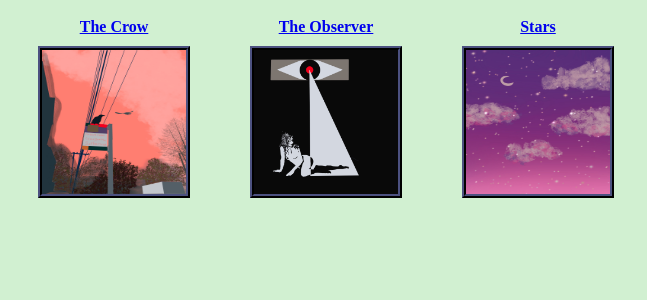
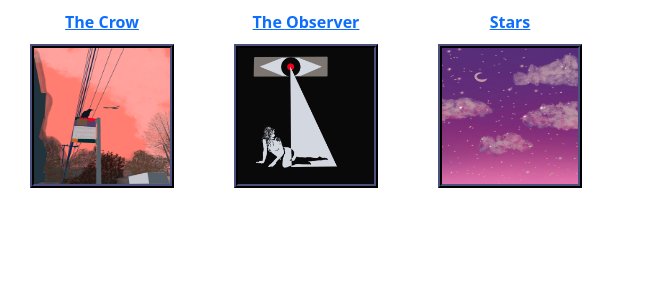
Before and after one commit to clairebain3/art-portfolio, a Next.js app: page /digital in a window 1280 px wide. Shown: the top 300 px of the page, without its empty margins (0-647 px from the left). Built offline with nearby package versions, Linux system fonts and the light colour scheme.

Commit message:
fixes tailwind bug

```diff
--- a/postcss.config.js
+++ /dev/null
@@ -1,6 +0,0 @@
-module.exports = {
-  plugins: {
-    tailwindcss: {},
-    autoprefixer: {},
-  },
-}
--- a/src/pages/digital.js
+++ b/src/pages/digital.js
@@ -1,6 +1,8 @@
 import Image from 'next/image';
 import Art from './/../assets/artdata.json';
 import Link from 'next/link';
+import React, {useState}  from 'react';
+import Infomodal from '../components/infoModal'
 
 // import Pic from './/../assets/thecrow.jpg';
 
@@ -8,19 +10,31 @@
 const digitals = Art.filter(it => it.style === 'Digital');
 
 function Display(item) {
+    let [show, setShow] = useState(false);
+    const handleShow = () => setShow(true);
+    const handleClose = () => setShow(false);
 
 
     return(
 
     <div className = 'defaultArt'>
     <Link className='defaultArtTxt' href={`/art/${item.id}`}>{item.name}</Link>
-<Image className = 'defaultArtImg'
+<Image className = 'defaultArtImg' style={{cursor:'pointer'}} onClick={handleShow}
     key={item.name}
     src={item.pic} // Route of the image file
     height={144} // Desired size with correct aspect ratio
     width={144} // Desired size with correct aspect ratio
     alt={item.name}
   />
+
+<Infomodal
+
+                handleClose ={handleClose}
+                show={show}
+                modalTitle={item.name}
+                modalInformation={item.desc}
+              />
+
   </div>
 
 
--- a/src/pages/footer.js
+++ b/src/pages/footer.js
@@ -1,3 +1,13 @@
 export default function Footer() {
-    return <div>Footer</div>
+
+
+    return (
+        <footer class = "foot">
+            <a class = "link" href = "https://www.github.com/clairebain3">Github</a>
+            <a class = "link" href = "https://www.linkedin.com/in/clairembain">Linkedin</a>
+            <a class = "link" href = "https://www.stackoverflow.com/users/11193730/tiger">Stack Overflow</a>
+
+        </footer>
+
+    )
   }
--- a/src/pages/index.js
+++ b/src/pages/index.js
@@ -25,10 +25,10 @@
     if (currentPage === 'Digital') {
       return <Digital />;
     }
-    if (currentPage === 'Homepage') {
-      return <Homepage />;
+    if (currentPage === 'Contact') {
+      return <Contact />;
     }
-    return <Contact />;
+    return <Homepage />;
   };
 
   const handlePageChange = (page) => setCurrentPage(page);
@@ -92,65 +92,14 @@
 
 
 
-        {/* <header>
 
-<nav>
-  <div>
-        <span>Art by Claire</span>
-    {/* <button data-collapse-toggle="navbar-default" type="button" class="inline-flex items-center p-2 ml-3 text-sm text-gray-500 rounded-lg md:hidden hover:bg-gray-100 focus:outline-none focus:ring-2 focus:ring-gray-200 dark:text-gray-400 dark:hover:bg-gray-700 dark:focus:ring-gray-600" aria-controls="navbar-default" aria-expanded="false">
-      <span class="sr-only">Open main menu</span>
-      <svg class="w-6 h-6" aria-hidden="true" fill="currentColor" viewBox="0 0 20 20" xmlns="http://www.w3.org/2000/svg"><path fill-rule="evenodd" d="M3 5a1 1 0 011-1h12a1 1 0 110 2H4a1 1 0 01-1-1zM3 10a1 1 0 011-1h12a1 1 0 110 2H4a1 1 0 01-1-1zM3 15a1 1 0 011-1h12a1 1 0 110 2H4a1 1 0 01-1-1z" clip-rule="evenodd"></path></svg>
-    </button> *
-    <div>
-      <ul class="font-medium flex flex-col p-4 md:p-0 mt-4 border border-gray-100 rounded-lg bg-gray-50 md:flex-row md:space-x-8 md:mt-0 md:border-0 md:bg-white dark:bg-gray-800 md:dark:bg-gray-900 dark:border-gray-700">
-        <li>
-          <Link href="#home" class="block py-2 pl-3 pr-4 text-white bg-blue-700 rounded md:bg-transparent md:text-blue-700 md:p-0 dark:text-white md:dark:text-blue-500" aria-current="page"
-                    onClick={() => handlePageChange('Homepage')}
-
-                    className={currentPage === 'Homepage' ? 'nav-link active' : 'nav-link'}
-          >Home</Link>
-        </li>
-        <li>
-          <Link href="#" class="block py-2 pl-3 pr-4 text-gray-900 rounded hover:bg-gray-100 md:hover:bg-transparent md:border-0 md:hover:text-blue-700 md:p-0 dark:text-white md:dark:hover:text-blue-500 dark:hover:bg-gray-700 dark:hover:text-white md:dark:hover:bg-transparent"
-                    onClick={() => handlePageChange('Digital')}
-
-                    className={currentPage === 'Digital' ? 'nav-link active' : 'nav-link'}
-          >Digital Art</Link>
-        </li>
-        <li>
-          <Link href="#painting" class="block py-2 pl-3 pr-4 text-gray-900 rounded hover:bg-gray-100 md:hover:bg-transparent md:border-0 md:hover:text-blue-700 md:p-0 dark:text-white md:dark:hover:text-blue-500 dark:hover:bg-gray-700 dark:hover:text-white md:dark:hover:bg-transparent"
-          onClick={() => handlePageChange('Painting')}
-
-          className={currentPage === 'Painting' ? 'nav-link active' : 'nav-link'}
-          >Painting
-          </Link>
-        </li>
-        <li>
-          <Link href="#" class="block py-2 pl-3 pr-4 text-gray-900 rounded hover:bg-gray-100 md:hover:bg-transparent md:border-0 md:hover:text-blue-700 md:p-0 dark:text-white md:dark:hover:text-blue-500 dark:hover:bg-gray-700 dark:hover:text-white md:dark:hover:bg-transparent"
-                    onClick={() => handlePageChange('Fiber')}
-
-                    className={currentPage === 'Fiber' ? 'nav-link active' : 'nav-link'}
-          >Fiber Art</Link>
-        </li>
-        <li>
-          <Link href="#" class="block py-2 pl-3 pr-4 text-gray-900 rounded hover:bg-gray-100 md:hover:bg-transparent md:border-0 md:hover:text-blue-700 md:p-0 dark:text-white md:dark:hover:text-blue-500 dark:hover:bg-gray-700 dark:hover:text-white md:dark:hover:bg-transparent"
-                    onClick={() => handlePageChange('Contact')}
-
-                    className={currentPage === 'Contact' ? 'nav-link active' : 'nav-link'}
-          >Contact</Link>
-        </li>
-      </ul>
-    </div>
-  </div>
-</nav>
-
-        </header>  */}
         <main>
 
       <div>
       <div>{renderPage()}</div>
       </div>
     </main>
+    <Footer />
     </div>
 
   )
--- a/src/pages/other.js
+++ b/src/pages/other.js
@@ -1,6 +1,8 @@
 import Image from 'next/image';
 import Art from './/../assets/artdata.json';
 import Link from 'next/link';
+import React, {useState}  from 'react';
+import Infomodal from '../components/infoModal'
 
 // import Pic from './/../assets/thecrow.jpg';
 
@@ -8,20 +10,30 @@
 const others = Art.filter(it => it.style === 'Other');
 
 function Display(item) {
-
+    let [show, setShow] = useState(false);
+    const handleShow = () => setShow(true);
+    const handleClose = () => setShow(false);
 
     return(
 
 
     <div className = 'defaultArt'>
     <Link className='defaultArtTxt' href={`/art/${item.id}`}>{item.name}</Link>
-<Image className = 'defaultArtImg'
+<Image className = 'defaultArtImg' style={{cursor:'pointer'}} onClick={handleShow}
     key={item.name}
     src={item.pic} // Route of the image file
     height={144} // Desired size with correct aspect ratio
     width={144} // Desired size with correct aspect ratio
     alt={item.name}
   />
+
+<Infomodal
+
+handleClose ={handleClose}
+show={show}
+modalTitle={item.name}
+modalInformation={item.desc}
+/>
   </div>
 
     )
--- a/src/pages/painting.js
+++ b/src/pages/painting.js
@@ -1,6 +1,8 @@
 import Image from 'next/image';
 import Art from './/../assets/artdata.json';
 import Link from 'next/link';
+import React, {useState}  from 'react';
+import Infomodal from '../components/infoModal'
 
 // import Pic from './/../assets/thecrow.jpg';
 
@@ -8,19 +10,29 @@
 const paintings = Art.filter(it => it.style === 'Painting');
 
 function Display(item) {
-
+    let [show, setShow] = useState(false);
+    const handleShow = () => setShow(true);
+    const handleClose = () => setShow(false);
 
     return(
 
     <div className = 'defaultArt'>
     <Link className='defaultArtTxt' href={`/art/${item.id}`}>{item.name}</Link>
-<Image className = 'defaultArtImg'
+<Image className = 'defaultArtImg' style={{cursor:'pointer'}} onClick={handleShow}
     key={item.name}
     src={item.pic} // Route of the image file
     height={144} // Desired size with correct aspect ratio
     width={144} // Desired size with correct aspect ratio
     alt={item.name}
   />
+
+<Infomodal
+
+handleClose ={handleClose}
+show={show}
+modalTitle={item.name}
+modalInformation={item.desc}
+/>
   </div>
 
 
--- a/src/styles/globals.css
+++ b/src/styles/globals.css
@@ -1,7 +1,7 @@
 /* @tailwind base;
 @tailwind components;
 @tailwind utilities; */
-
+/*
 :root {
   --foreground-rgb: 0, 0, 0;
   --background-start-rgb: 214, 219, 220;
@@ -14,7 +14,7 @@
     --background-start-rgb: 0, 0, 0;
     --background-end-rgb: 0, 0, 0;
   }
-}
+} */
 
 body {
   background-color: rgb(209, 240, 209);
@@ -60,3 +60,18 @@
 
 
 }
+
+.foot{
+  display: flex;
+  flex-direction: row;
+  align-items: center;
+  color: brown;
+  font-size: small;
+  justify-content: center;
+  margin-top: 5%;
+
+}
+
+.link{
+  margin: 3px;
+}
--- a/tailwind.config.js
+++ /dev/null
@@ -1,18 +0,0 @@
-/** @type {import('tailwindcss').Config} */
-module.exports = {
-  content: [
-    './src/pages/**/*.{js,ts,jsx,tsx,mdx}',
-    './src/components/**/*.{js,ts,jsx,tsx,mdx}',
-    './src/app/**/*.{js,ts,jsx,tsx,mdx}',
-  ],
-  theme: {
-    extend: {
-      backgroundImage: {
-        'gradient-radial': 'radial-gradient(var(--tw-gradient-stops))',
-        'gradient-conic':
-          'conic-gradient(from 180deg at 50% 50%, var(--tw-gradient-stops))',
-      },
-    },
-  },
-  plugins: [],
-}
```
Also changed, not shown: src/pages/home.js (+1 -6 lines).
